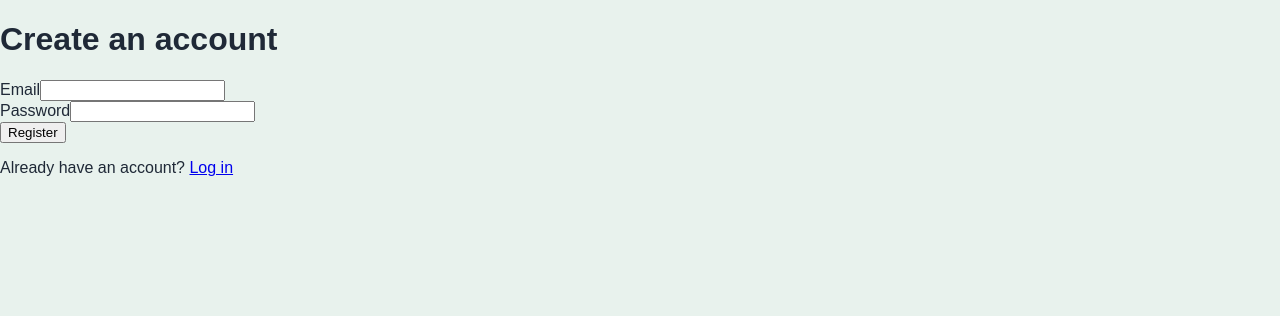
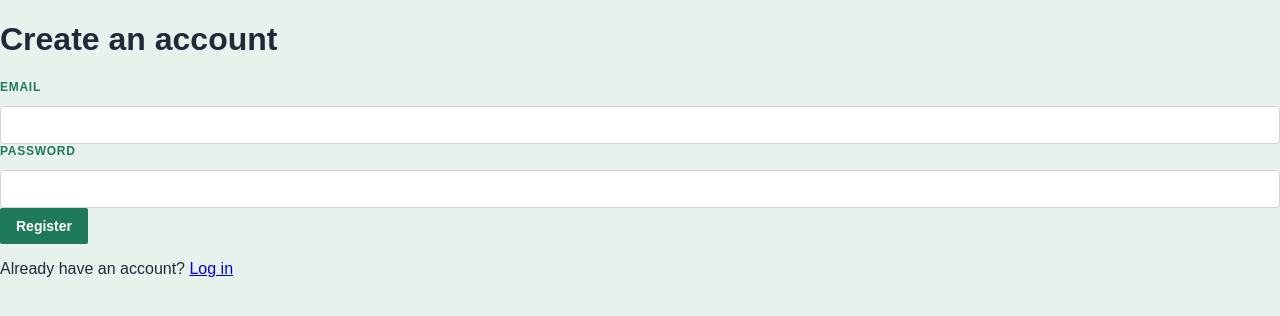
Before and after one commit to A-Piyas-04/web-project-expense-tracker, a React (Vite) app in the folder frontend/: page /register in a window 1280 px wide. Shown: the top 316 px of the page. Built offline with nearby package versions, Linux system fonts and the light colour scheme; no server answers.

Commit message:
feat: enhance common components with improved styling and layout

```diff
--- a/frontend/src/components/common/Button.jsx
+++ b/frontend/src/components/common/Button.jsx
@@ -1,14 +1,59 @@
-const VARIANTS = {
-  primary: 'bg-slate-900 text-white hover:bg-slate-700',
-  secondary: 'bg-white text-slate-900 border border-slate-300 hover:bg-slate-50',
-  danger: 'bg-red-600 text-white hover:bg-red-500',
+import { colors } from '../../theme';
+
+const baseStyle = {
+  display: 'inline-flex',
+  alignItems: 'center',
+  justifyContent: 'center',
+  padding: '10px 16px',
+  borderRadius: '2px',
+  border: 'none',
+  fontSize: '14px',
+  fontWeight: '600',
+  cursor: 'pointer',
 };
 
-export default function Button({ children, type = 'button', variant = 'primary', className = '', ...props }) {
+const variants = {
+  primary: {
+    backgroundColor: colors.teal,
+    color: colors.white,
+  },
+  secondary: {
+    backgroundColor: colors.white,
+    color: colors.teal,
+    border: `2px solid ${colors.teal}`,
+  },
+  danger: {
+    backgroundColor: colors.red,
+    color: colors.white,
+  },
+  ghost: {
+    backgroundColor: 'transparent',
+    color: colors.muted,
+    border: `1px solid ${colors.border}`,
+  },
+};
+
+export default function Button({
+  children,
+  type = 'button',
+  variant = 'primary',
+  style = {},
+  disabled = false,
+  ...props
+}) {
+  const variantStyle = variants[variant] || variants.primary;
+
   return (
     <button
       type={type}
-      className={`rounded-md px-4 py-2 text-sm font-medium transition-colors disabled:cursor-not-allowed disabled:opacity-50 ${VARIANTS[variant]} ${className}`}
+      disabled={disabled}
+      style={{
+        ...baseStyle,
+        ...variantStyle,
+        opacity: disabled ? 0.55 : 1,
+        cursor: disabled ? 'not-allowed' : 'pointer',
+        ...style,
+      }}
       {...props}
     >
       {children}
--- a/frontend/src/components/common/Input.jsx
+++ b/frontend/src/components/common/Input.jsx
@@ -1,19 +1,29 @@
-export default function Input({ label, id, error, className = '', ...props }) {
+import { colors, layout } from '../../theme';
+
+export default function Input({ label, id, error, style = {}, ...props }) {
   return (
-    <div className="flex flex-col gap-1">
+    <div style={{ display: 'flex', flexDirection: 'column', gap: '6px' }}>
       {label && (
-        <label htmlFor={id} className="text-sm font-medium text-slate-700">
+        <label htmlFor={id} style={layout.label}>
           {label}
         </label>
       )}
       <input
         id={id}
-        className={`rounded-md border px-3 py-2 text-sm focus:outline-none focus:ring-2 focus:ring-slate-400 ${
-          error ? 'border-red-500' : 'border-slate-300'
-        } ${className}`}
+        style={{
+          width: '100%',
+          boxSizing: 'border-box',
+          padding: '10px 12px',
+          borderRadius: '4px',
+          border: `1px solid ${error ? colors.red : colors.border}`,
+          fontSize: '14px',
+          color: colors.text,
+          backgroundColor: colors.white,
+          ...style,
+        }}
         {...props}
       />
-      {error && <p className="text-sm text-red-600">{error}</p>}
+      {error && <p style={{ margin: 0, fontSize: '13px', color: colors.red }}>{error}</p>}
     </div>
   );
 }
--- a/frontend/src/components/common/LoadingSpinner.jsx
+++ b/frontend/src/components/common/LoadingSpinner.jsx
@@ -1,7 +1,28 @@
-export default function LoadingSpinner() {
+import { colors } from '../../theme';
+
+export default function LoadingSpinner({ label = 'Loading…' }) {
   return (
-    <div className="flex items-center justify-center py-12">
-      <div className="h-8 w-8 animate-spin rounded-full border-2 border-slate-300 border-t-slate-700" />
+    <div
+      style={{
+        display: 'flex',
+        flexDirection: 'column',
+        alignItems: 'center',
+        justifyContent: 'center',
+        gap: '12px',
+        padding: '64px 16px',
+      }}
+    >
+      <div
+        style={{
+          width: '36px',
+          height: '36px',
+          borderRadius: '50%',
+          border: `3px solid ${colors.tealSoft}`,
+          borderTopColor: colors.teal,
+          animation: 'spin 0.8s linear infinite',
+        }}
+      />
+      <p style={{ margin: 0, fontSize: '14px', color: colors.muted }}>{label}</p>
     </div>
   );
 }
--- a/frontend/src/components/common/OverspendBanner.jsx
+++ b/frontend/src/components/common/OverspendBanner.jsx
@@ -1,18 +1,58 @@
+import { formatCurrency } from '../../utils/formatters';
+import { colors } from '../../theme';
+
 export default function OverspendBanner({ budgets }) {
   const overBudget = budgets.filter((budget) => budget.is_over_budget);
 
-  if (overBudget.length === 0) return null;
+  if (overBudget.length === 0) {
+    return null;
+  }
+
+  const heading =
+    overBudget.length === 1
+      ? "You're over budget in this category"
+      : "You're over budget in these categories";
 
   return (
-    <div className="rounded-md border border-red-200 bg-red-50 p-4 text-sm text-red-800">
-      <p className="font-medium">You're over budget in {overBudget.length === 1 ? 'this category' : 'these categories'}:</p>
-      <ul className="mt-1 list-disc pl-5">
-        {overBudget.map((budget) => (
-          <li key={budget.id}>
-            {budget.category_name} &mdash; {Number(budget.spent).toFixed(2)} / {Number(budget.monthly_limit).toFixed(2)}
-          </li>
-        ))}
-      </ul>
+    <div
+      style={{
+        display: 'grid',
+        gridTemplateColumns: '4px 1fr',
+        gap: '14px',
+        alignItems: 'start',
+        backgroundColor: colors.redSoft,
+        border: `1.5px solid ${colors.red}`,
+        borderRadius: '6px',
+        padding: '14px 16px',
+      }}
+    >
+      <div style={{ width: '4px', minHeight: '100%', backgroundColor: colors.red, alignSelf: 'stretch' }} />
+      <div>
+        <p
+          style={{
+            margin: 0,
+            fontSize: '12px',
+            fontWeight: '700',
+            letterSpacing: '0.08em',
+            textTransform: 'uppercase',
+            color: colors.red,
+          }}
+        >
+          Attention
+        </p>
+        <p style={{ margin: '6px 0 0 0', fontWeight: '700', color: colors.text, fontSize: '15px' }}>
+          {heading}
+        </p>
+        <ul style={{ margin: '8px 0 0 0', paddingLeft: '18px', color: colors.muted, fontSize: '14px' }}>
+          {overBudget.map((budget) => (
+            <li key={budget.id} style={{ marginBottom: '4px' }}>
+              <strong style={{ color: colors.text }}>{budget.category_name}</strong>
+              {' — '}
+              {formatCurrency(budget.spent)} / {formatCurrency(budget.monthly_limit)}
+            </li>
+          ))}
+        </ul>
+      </div>
     </div>
   );
 }
```
